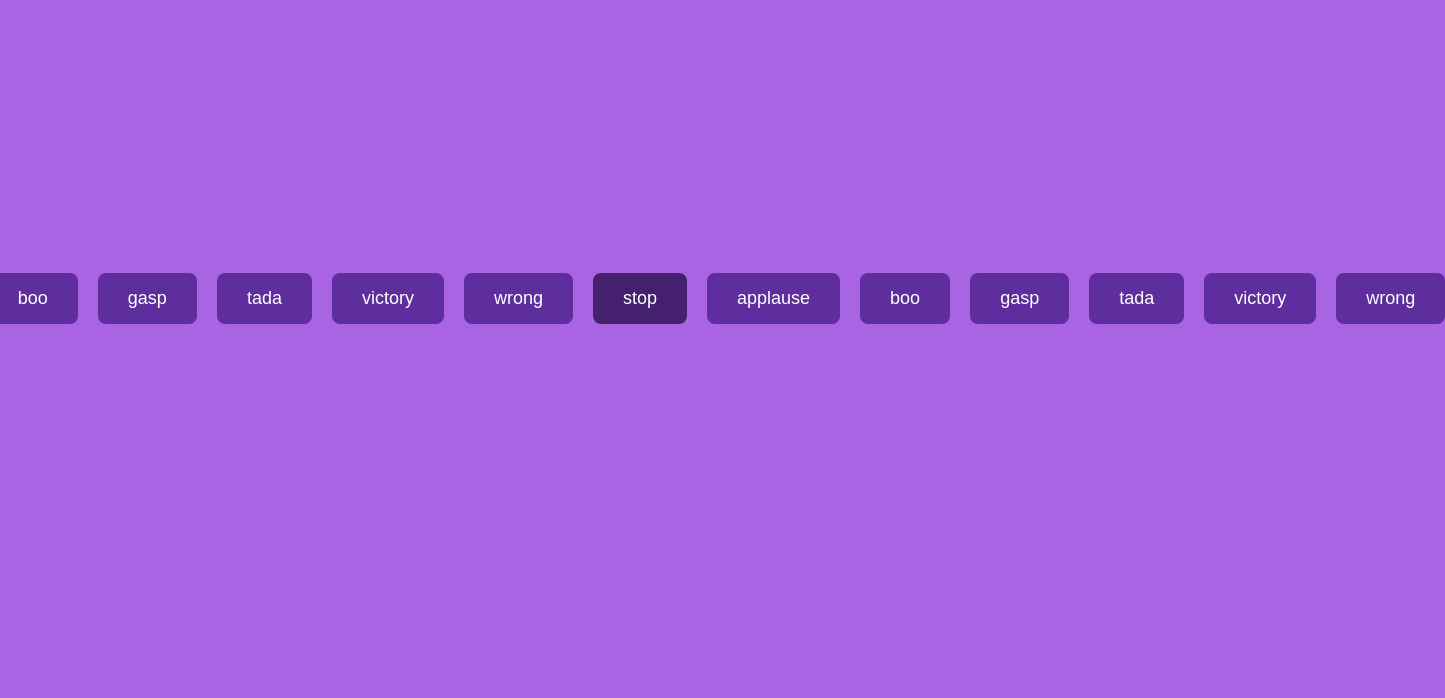
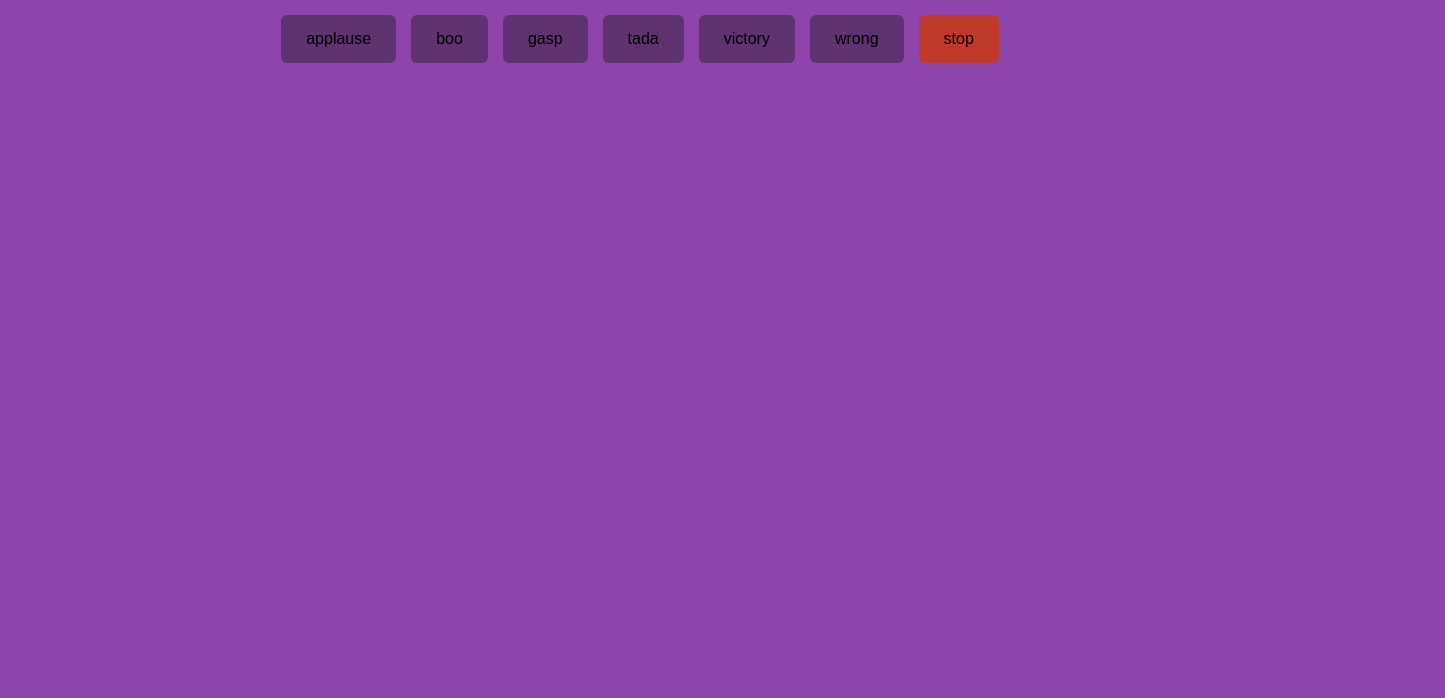
Before and after one commit to acciojob/Soundbar-Sayan014, a website: page main.html in a window 1280 px wide. Shown: the part 102-800 px from the top of the page, 1445 px wide, since content can reach past the window. Drawn offline with Linux system fonts and the light colour scheme.

Commit message:
created a submission

```diff
--- a/main.html
+++ b/main.html
@@ -8,21 +8,21 @@
 
 <body>
 	<!-- the entire body must be written by student -->
-	  <section id="buttons">
-    <button class="btn">applause</button>
-    <button class="btn">boo</button>
-    <button class="btn">gasp</button>
-    <button class="btn">tada</button>
-    <button class="btn">victory</button>
-    <button class="btn">wrong</button>
+ <h1>Soundbar</h1>
+
+  <div id="buttons">
+    <button class="btn" data-sound="applause.mp3">applause</button>
+    <button class="btn" data-sound="boo.mp3">boo</button>
+    <button class="btn" data-sound="gasp.mp3">gasp</button>
+    <button class="btn" data-sound="tada.mp3">tada</button>
+    <button class="btn" data-sound="victory.mp3">victory</button>
+    <button class="btn" data-sound="wrong.mp3">wrong</button>
     <button class="stop">stop</button>
-  </section>
-	<audio id="applause" src="sounds/applause.mp3"></audio>
-<audio id="boo" src="sounds/boo.mp3"></audio>
-<audio id="gasp" src="sounds/gasp.mp3"></audio>
-<audio id="tada" src="sounds/tada.mp3"></audio>
-<audio id="victory" src="sounds/victory.mp3"></audio>
-<audio id="wrong" src="sounds/wrong.mp3"></audio>
+  </div>
+
+  <!-- Container for audio elements -->
+  <div id="audio-container" style="display: none;"></div>
+
     <script type="text/javascript" src="./script.js">
 </script>
 
--- a/script.js
+++ b/script.js
@@ -1,35 +1,38 @@
-const sounds = ['applause', 'boo', 'gasp', 'tada', 'victory', 'wrong'];
+const buttons = document.querySelectorAll('.btn');
+const stopBtn = document.querySelector('.stop');
+const audioContainer = document.getElementById('audio-container');
 
-const buttonsContainer = document.getElementById("buttons");
+let currentAudio = null;
 
-// ✅ Create buttons and audio elements together
-sounds.forEach(sound => {
-  const btn = document.createElement("button");
-  btn.classList.add("btn");
-  btn.innerText = sound;
+// Function to play a sound
+function playSound(fileName) {
+    // Remove previous audio if exists
+    if (currentAudio) {
+        currentAudio.pause();
+        currentAudio.remove();
+    }
 
-  const audio = document.createElement("audio");
-  audio.id = sound;
-  audio.src = `sounds/${sound}.mp3`;
+    // Create a new audio element and append to DOM
+    currentAudio = document.createElement('audio');
+    currentAudio.src = `sounds/${fileName}`;
+    currentAudio.autoplay = true;
+    currentAudio.setAttribute('data-test-audio', 'true'); // optional for testing
+    audioContainer.appendChild(currentAudio);
+}
 
-  document.body.appendChild(audio);
-  buttonsContainer.appendChild(btn);
-
-  btn.addEventListener("click", () => {
-    stopAllSounds();
-    audio.play();
-  });
+// Button click handlers
+buttons.forEach(button => {
+    button.addEventListener('click', () => {
+        const soundFile = button.getAttribute('data-sound');
+        playSound(soundFile);
+    });
 });
 
-// ✅ Stop button always exists in HTML
-document.querySelector(".stop").addEventListener("click", stopAllSounds);
-
-function stopAllSounds() {
-  sounds.forEach(sound => {
-    const audio = document.getElementById(sound);
-    if (audio) {
-      audio.pause();
-      audio.currentTime = 0;
+// Stop button
+stopBtn.addEventListener('click', () => {
+    if (currentAudio) {
+        currentAudio.pause();
+        currentAudio.remove();
+        currentAudio = null;
     }
-  });
-}
+});
--- a/styles.css
+++ b/styles.css
@@ -1,34 +1,43 @@
-/*  your css code here. If applicable */
 body {
-  background: #a864e2;
-  display: flex;
-  justify-content: center;
-  align-items: center;
-  height: 100vh;
-  margin: 0;
   font-family: Arial, sans-serif;
+  text-align: center;
+  background-color: #8e44ad; /* purple background */
+  color: #fff;
+  margin: 50px;
+}
+
+h1 {
+  margin-bottom: 30px;
 }
 
 #buttons {
   display: flex;
-  gap: 20px;
+  justify-content: center;
+  gap: 15px;
+  flex-wrap: wrap;
 }
 
-button {
-  background: #5e2e9e;
+.btn, .stop {
+  padding: 15px 25px;
+  font-size: 16px;
   border: none;
-  padding: 15px 30px;
-  color: white;
-  font-size: 18px;
-  border-radius: 8px;
+  border-radius: 6px;
   cursor: pointer;
-  text-transform: lowercase;
+  transition: background-color 0.3s;
 }
 
-button:hover {
-  opacity: 0.8;
+.btn {
+  background-color: #5e3370;
+}
+
+.btn:hover {
+  background-color: #7b4ba3;
 }
 
 .stop {
-  background: #44206e;
+  background-color: #c0392b;
 }
+
+.stop:hover {
+  background-color: #e74c3c;
+}
```
